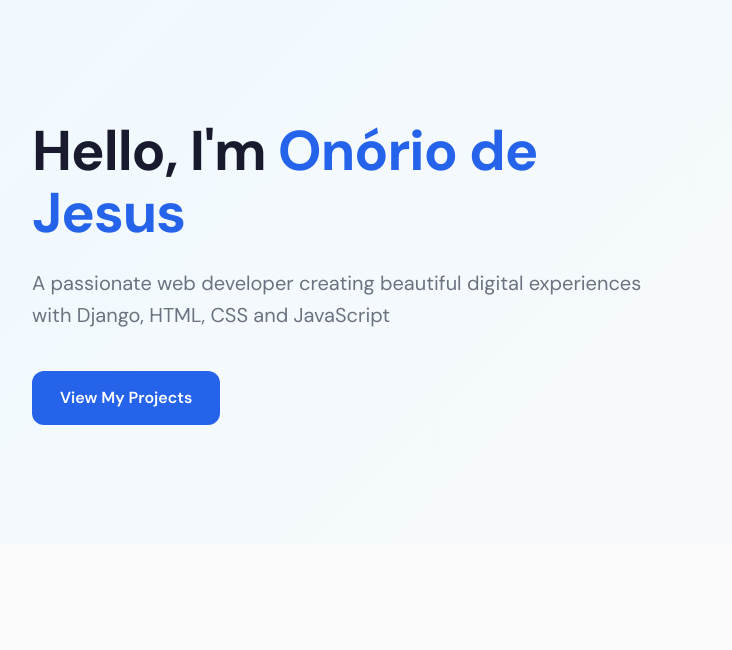
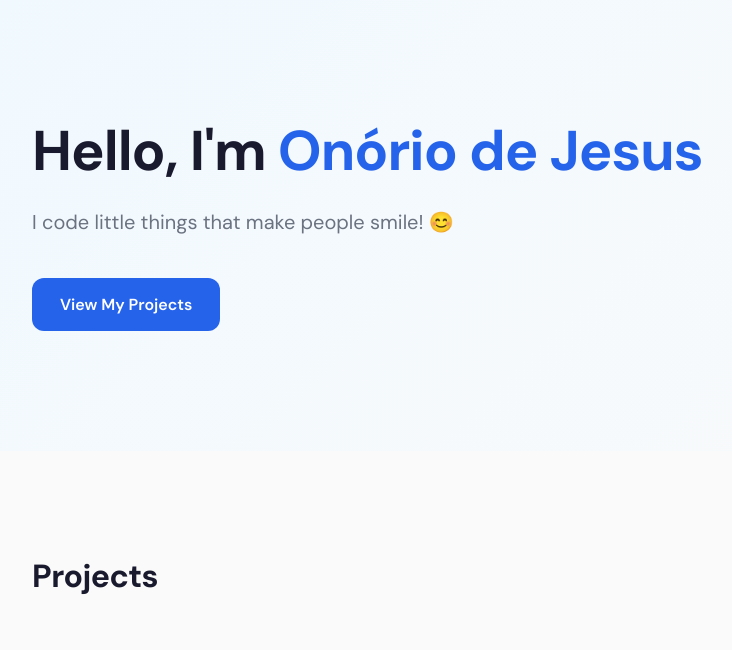
Before and after one commit to marobo/project_hub, a Django app: template templates/home.html in a window 1280 px wide. Shown: the part 73-723 px from the top of the page, without its empty margins (72-804 px from the left). Run offline with Django 3.2, Linux system fonts and the light colour scheme; the template is opened without the code that fills it, so the values that code supplies are empty.

Commit message:
change hero descriptions

```diff
--- a/static/css/style.css
+++ b/static/css/style.css
@@ -119,10 +119,6 @@ ul {
 .hero {
     padding: 120px 0;
     background: linear-gradient(135deg, #f0f9ff 0%, #fafafa 100%);
-}
-
-.hero-content {
-    max-width: 640px;
 }
 
 .hero-title {
--- a/templates/home.html
+++ b/templates/home.html
@@ -9,7 +9,7 @@
     <div class="container">
         <div class="hero-content">
             <h1 class="hero-title">Hello, I'm <span class="highlight">Onório de Jesus</span></h1>
-            <p class="hero-subtitle">A passionate web developer creating beautiful digital experiences with Django, HTML, CSS and JavaScript</p>
+            <p class="hero-subtitle">I code little things that make people smile! 😊</p>
             <a href="#projects" class="btn btn-primary">View My Projects</a>
         </div>
     </div>
```
